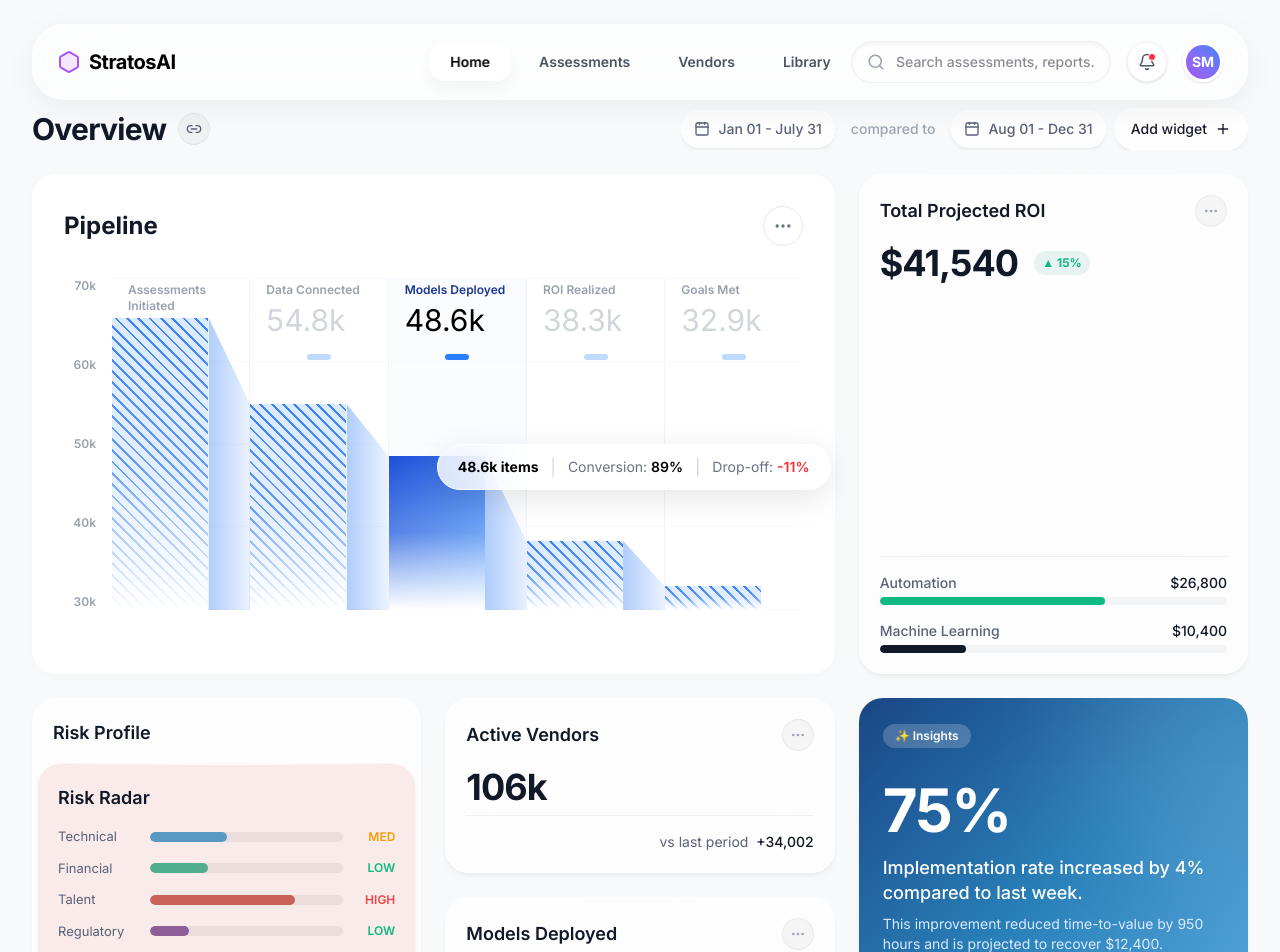
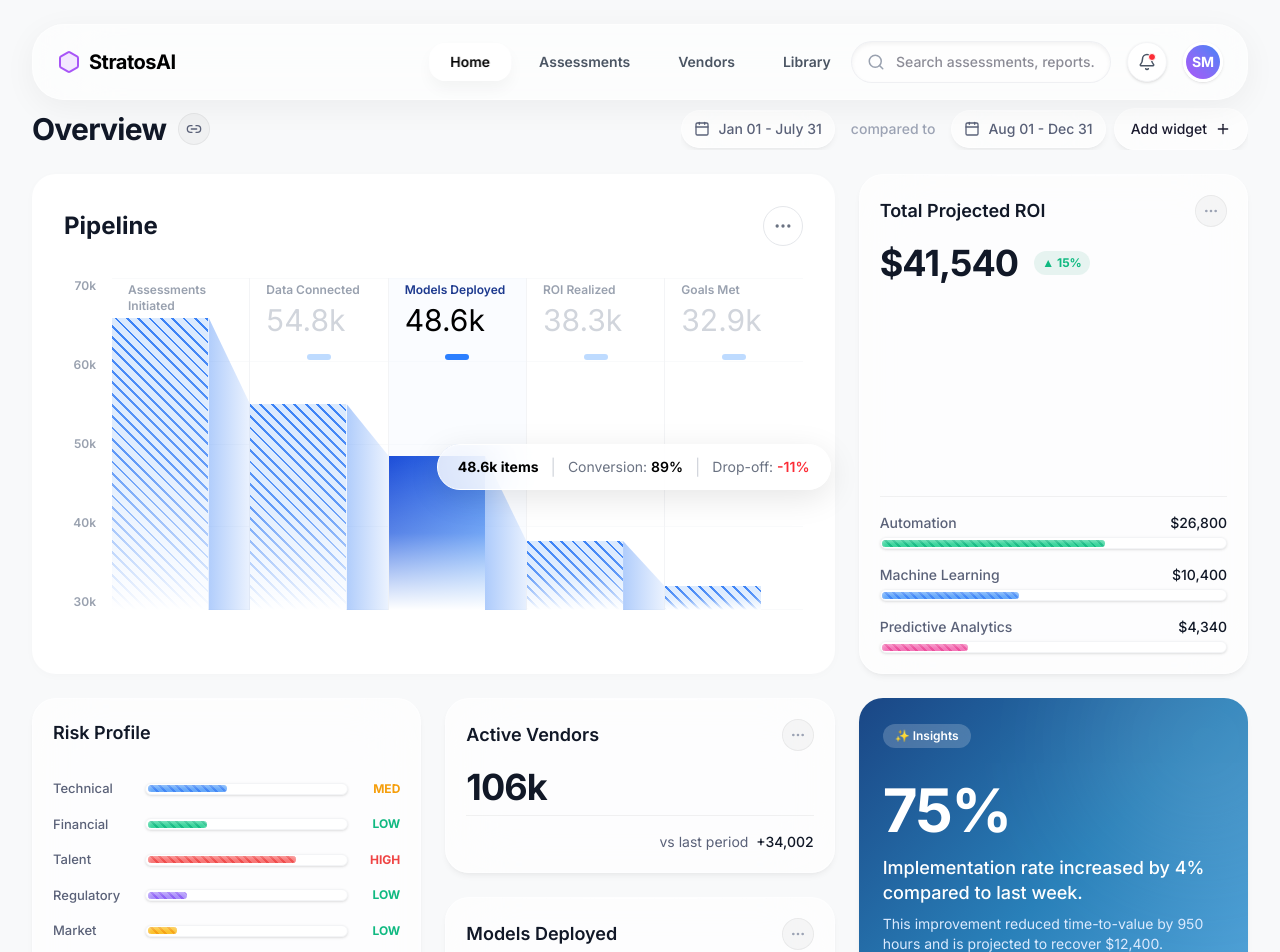
Before and after one commit to im-shourya/StratosAI, a Next.js app in the folder frontend/: page /dashboard in a window 1280 px wide. Shown: the top 952 px of the page. Built offline with nearby package versions, Linux system fonts and the light colour scheme.

Commit message:
refactor: update progress bars to use consistent striped styling and custom shadow-inset containers across dashboard and assessment views

```diff
--- a/frontend/src/app/(app)/assessments/page.tsx
+++ b/frontend/src/app/(app)/assessments/page.tsx
@@ -71,10 +71,15 @@ export default function AssessmentsPage() {
                     <span style={{ color: "var(--color-text-secondary)" }}>Progress</span>
                     <span className="font-mono" style={{ color: "var(--color-primary)" }}>{a.progress}%</span>
                   </div>
-                  <div className="h-1.5 w-full bg-[rgba(0,0,0,0.06)] rounded-full overflow-hidden">
+                  <div className="h-3 w-full bg-white border border-gray-100 shadow-sm rounded-full overflow-hidden p-[1.5px]">
                     <div
-                      className="h-full rounded-full transition-all"
-                      style={{ width: `${a.progress}%`, background: "var(--color-primary)" }}
+                      className="h-full rounded-full shadow-[inset_0_2px_4px_rgba(255,255,255,0.4)] transition-all duration-700"
+                      style={{
+                        width: `${a.progress}%`,
+                        background: a.status === "error"
+                          ? "repeating-linear-gradient(45deg, #EF4444, #EF4444 2px, #F87171 2px, #F87171 6px)"
+                          : "repeating-linear-gradient(45deg, #3B82F6, #3B82F6 2px, #60A5FA 2px, #60A5FA 6px)"
+                      }}
                     />
                   </div>
                   <div className="pt-2">
--- a/frontend/src/app/(app)/dashboard/page.tsx
+++ b/frontend/src/app/(app)/dashboard/page.tsx
@@ -53,22 +53,36 @@ export default function DashboardPage() {
             trend={{ direction: "up", value: "15%" }}
           >
             <div className="space-y-4">
+              {/* Automation */}
               <div className="space-y-1">
                 <div className="flex justify-between text-sm font-medium">
                   <span style={{ color: "var(--color-text-secondary)" }}>Automation</span>
                   <span style={{ color: "var(--color-navy)" }}>$26,800</span>
                 </div>
-                <div className="h-2 w-full bg-gray-100 rounded-full overflow-hidden">
-                  <div className="h-full bg-[var(--color-success)] w-[65%] rounded-full" />
+                <div className="h-3 w-full bg-white border border-gray-100 shadow-sm rounded-full overflow-hidden p-[1.5px]">
+                  <div className="h-full w-[65%] rounded-full shadow-[inset_0_2px_4px_rgba(255,255,255,0.4)]" style={{ background: "repeating-linear-gradient(45deg, #10B981, #10B981 2px, #34D399 2px, #34D399 6px)" }} />
                 </div>
               </div>
+
+              {/* Machine Learning */}
               <div className="space-y-1">
                 <div className="flex justify-between text-sm font-medium">
                   <span style={{ color: "var(--color-text-secondary)" }}>Machine Learning</span>
                   <span style={{ color: "var(--color-navy)" }}>$10,400</span>
                 </div>
-                <div className="h-2 w-full bg-gray-100 rounded-full overflow-hidden">
-                  <div className="h-full bg-[var(--color-primary)] w-[25%] rounded-full" />
+                <div className="h-3 w-full bg-white border border-gray-100 shadow-sm rounded-full overflow-hidden p-[1.5px]">
+                  <div className="h-full w-[40%] rounded-full shadow-[inset_0_2px_4px_rgba(255,255,255,0.4)]" style={{ background: "repeating-linear-gradient(45deg, #3B82F6, #3B82F6 2px, #60A5FA 2px, #60A5FA 6px)" }} />
+                </div>
+              </div>
+
+              {/* Predictive Analytics */}
+              <div className="space-y-1">
+                <div className="flex justify-between text-sm font-medium">
+                  <span style={{ color: "var(--color-text-secondary)" }}>Predictive Analytics</span>
+                  <span style={{ color: "var(--color-navy)" }}>$4,340</span>
+                </div>
+                <div className="h-3 w-full bg-white border border-gray-100 shadow-sm rounded-full overflow-hidden p-[1.5px]">
+                  <div className="h-full w-[25%] rounded-full shadow-[inset_0_2px_4px_rgba(255,255,255,0.4)]" style={{ background: "repeating-linear-gradient(45deg, #EC4899, #EC4899 2px, #F472B6 2px, #F472B6 6px)" }} />
                 </div>
               </div>
             </div>
--- a/frontend/src/components/dashboard/RiskRadar.tsx
+++ b/frontend/src/components/dashboard/RiskRadar.tsx
@@ -1,13 +1,11 @@
 "use client";
 
-import { GlassCard } from "@/components/ui/GlassCard";
-
 const RISKS = [
-  { label: "Technical", score: 40, color: "#2980B9" },
-  { label: "Financial", score: 30, color: "#1D9E75" },
-  { label: "Talent", score: 75, color: "#C0392B" },
-  { label: "Regulatory", score: 20, color: "#6C3483" },
-  { label: "Market", score: 15, color: "#D4AC0D" },
+  { label: "Technical", score: 40, stripeStr: "repeating-linear-gradient(45deg, #3B82F6, #3B82F6 2px, #60A5FA 2px, #60A5FA 6px)" },
+  { label: "Financial", score: 30, stripeStr: "repeating-linear-gradient(45deg, #10B981, #10B981 2px, #34D399 2px, #34D399 6px)" },
+  { label: "Talent", score: 75, stripeStr: "repeating-linear-gradient(45deg, #EF4444, #EF4444 2px, #F87171 2px, #F87171 6px)" },
+  { label: "Regulatory", score: 20, stripeStr: "repeating-linear-gradient(45deg, #8B5CF6, #8B5CF6 2px, #A78BFA 2px, #A78BFA 6px)" },
+  { label: "Market", score: 15, stripeStr: "repeating-linear-gradient(45deg, #F59E0B, #F59E0B 2px, #FBBF24 2px, #FBBF24 6px)" },
 ];
 
 function getRiskLevel(score: number) {
@@ -18,30 +16,25 @@ function getRiskLevel(score: number) {
 
 export function RiskRadar() {
   return (
-    <GlassCard tint="risk">
-      <h3 className="text-h3 font-display font-semibold mb-4" style={{ color: "var(--color-navy)" }}>
-        Risk Radar
-      </h3>
-      <div className="flex flex-col gap-3">
+    <div className="flex flex-col gap-4 p-4">
       {RISKS.map((risk) => {
         const level = getRiskLevel(risk.score);
         return (
           <div key={risk.label} className="flex items-center gap-3">
-              <span className="text-body-sm w-20 shrink-0" style={{ color: "var(--color-text-secondary)" }}>
+            <span className="text-body-sm w-20 shrink-0 font-medium" style={{ color: "var(--color-text-secondary)" }}>
               {risk.label}
             </span>
-              <div className="flex-1 h-2.5 rounded-full bg-[rgba(0,0,0,0.06)] overflow-hidden">
+            <div className="flex-1 h-3 w-full bg-white border border-gray-100 shadow-sm rounded-full overflow-hidden p-[1.5px]">
               <div
-                  className="h-full rounded-full transition-all duration-700"
+                className="h-full rounded-full shadow-[inset_0_2px_4px_rgba(255,255,255,0.4)] transition-all duration-700"
                 style={{
                   width: `${risk.score}%`,
-                    background: risk.color,
-                    opacity: 0.75,
+                  background: risk.stripeStr,
                 }}
               />
             </div>
             <span
-                className="text-xs font-semibold w-10 text-right"
+              className="text-xs font-bold w-10 text-right uppercase"
               style={{ color: level.color }}
             >
               {level.text}
@@ -50,6 +43,5 @@ export function RiskRadar() {
         );
       })}
     </div>
-    </GlassCard>
   );
 }
```
Lines whose indentation alone changed are shown as unchanged.
